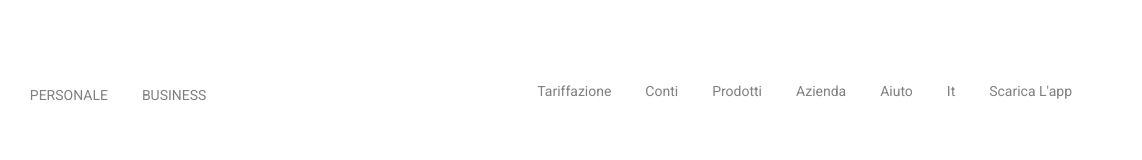
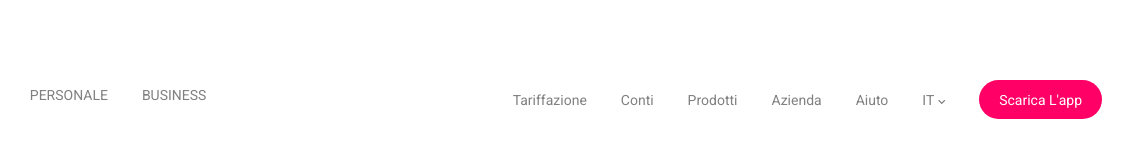
Before and after one commit to malimbo88/js-html-css-revolut, a plain HTML site: page index.html in a window 1280 px wide. Shown: the full height of the page, 138-1280 px from the left. Drawn offline with nearby package versions, Linux system fonts and the light colour scheme.

Commit message:
Css Finito

```diff
--- a/css/style.css
+++ b/css/style.css
@@ -32,15 +32,24 @@ nav > * {
   display: inline-block;
 }
 
-.menu > li{
+.menu > li {
   display: inline-block;
   vertical-align: middle;
-  padding-right: 30px;
+  margin-right: 30px;
+}
+
+.menu > li:last-child {
+  margin: 0;
 }
 
 .menu a > span {
   color: #808080;
   font-size: 14px;
+}
+
+.menu a > i {
+  color: #808080;
+  font-size: 8px;
 }
 
 .menu a:hover > span {
@@ -59,4 +68,23 @@ nav > * {
 /* rigth - Nav */
 .right_nav {
   float: right;
+  text-transform: capitalize;
 }
+
+.right_nav .lang {
+  text-transform: uppercase;
+}
+
+.right_nav .push_link {
+  background-color: #ff0066;
+  border-radius: 40px;
+  padding: 10px 20px;
+}
+
+.push_link a > span {
+  color: #fff;
+}
+
+.push_link a:hover > span {
+  color: #fff;
+}
--- a/index.html
+++ b/index.html
@@ -72,6 +72,7 @@
               <li class="lang">
                 <a href="#" target="_blank">
                   <span>It</span>
+                  <i class="fas fa-chevron-down"></i>
                 </a>
               </li>
               <li class="push_link">
```
